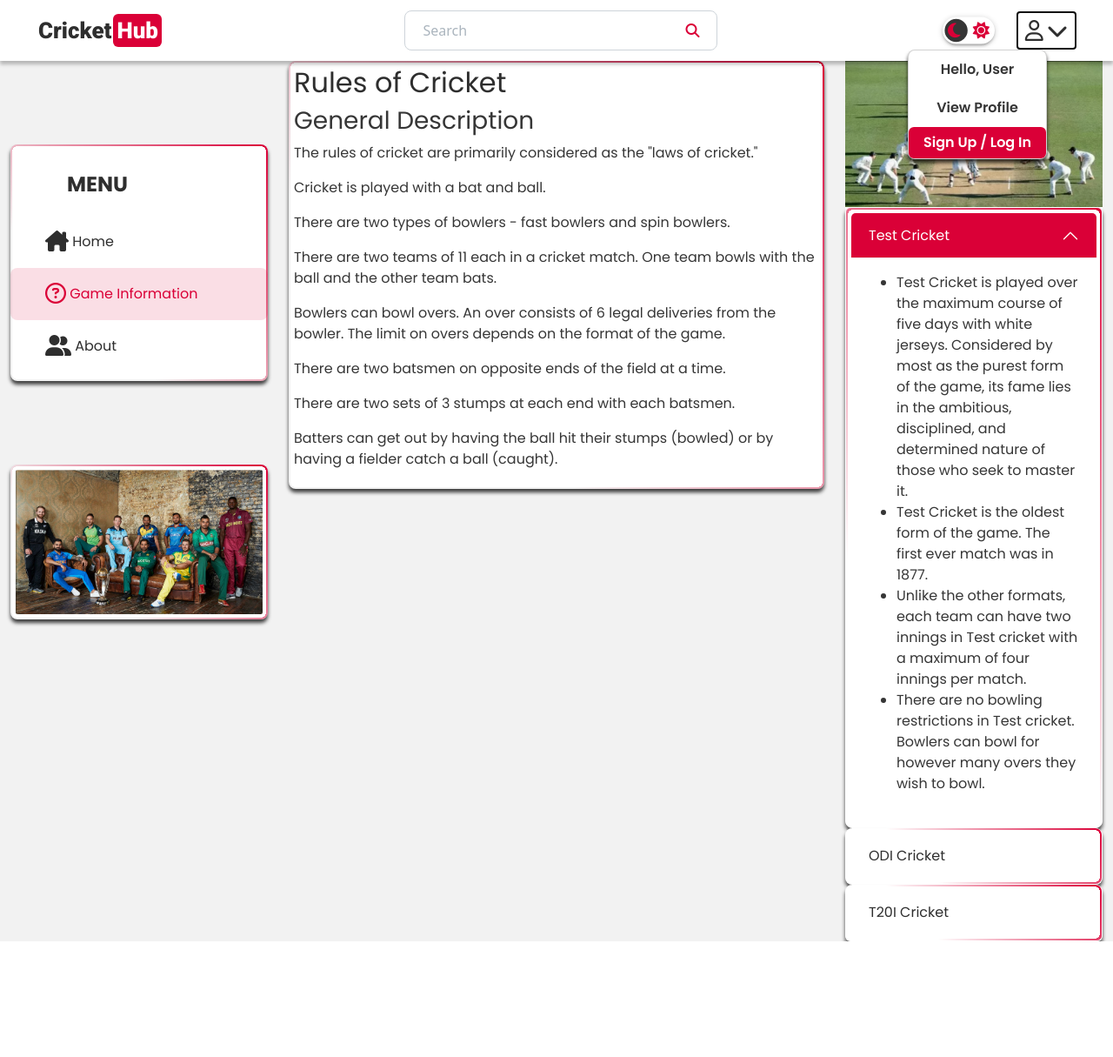
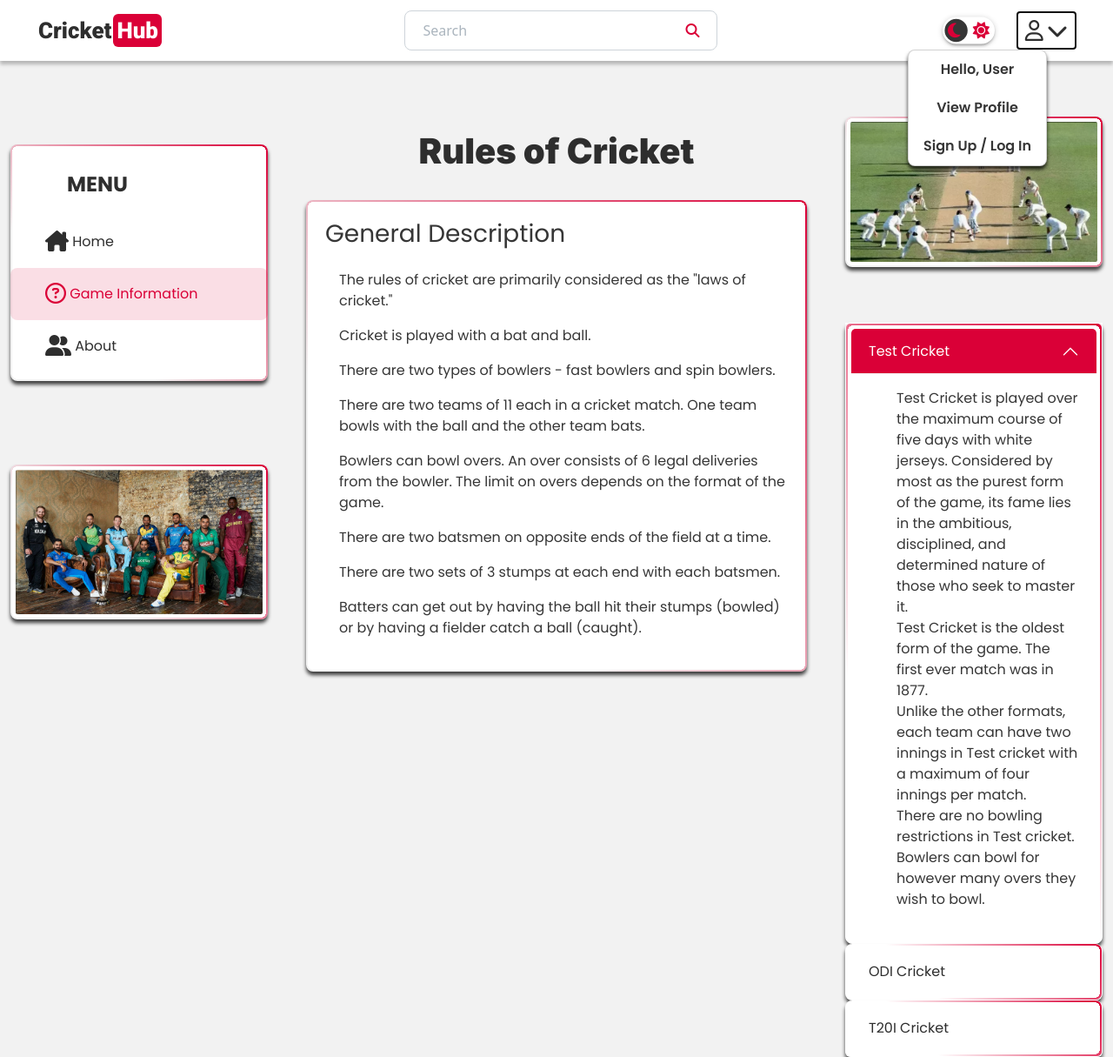
Before and after one commit to Sm3ggl3s/CricketHub, a Flask app: page /rules in a window 1280 px wide, after a click that opens the changed part. Shown: the whole page at 87% size. Before the commit the page ends 1082 px from the top, so only its background shows below. Run offline with Flask 2, Linux system fonts and the light colour scheme; some libraries are stand-ins or nearby versions.

Commit message:
fixed rules page and other general css issues

```diff
--- a/static/css/main.css
+++ b/static/css/main.css
@@ -39,6 +39,9 @@ body.dark {
     --login-placeholder: #f2f2f2;
 }
 
+li {
+    list-style-type: none;
+}
 
 /* Box Styling */
 .box-outline {
@@ -164,13 +167,6 @@ body.dark {
     background: var(--main-color);
     color: var(--white);
     border-radius: 6px;
-}
-
-.dropdown-button {
-    background: var(--main-color);
-    border-radius: 6px;
-    padding: 6px;
-    color: var(--white);
 }
 
 .dropdown {
@@ -330,6 +326,7 @@ body.dark {
 
 .user-post .counter {
     margin: auto 0;
+    margin-left: 1rem;
 }
 .user-post .like-counter {
     margin: 0;
@@ -340,6 +337,15 @@ body.dark {
     margin: 15px 0 10px 0;
     font-size: 20px;
     font-weight: 900;
+    color: var(--text-title);
+}
+
+.user-post .post-menu {
+    margin: 15px 0 10px 0;
+    color: var(--text-title);
+}
+
+.user-post .post-menu a:link, a:visited {
     color: var(--text-title);
 }
 
@@ -376,7 +382,7 @@ body.dark {
 .leaderboard {
     margin: 96px auto;
     max-width: 300px;
-    padding: 10px 0;
+    padding: 10px 16px;
     align-items: flex-start;
     color: var(--text-body);
 }
@@ -419,12 +425,36 @@ body.dark {
 
 /* Rules Page */
 
+.rules {
+    margin: 20px;
+}
+
 .rules-title {
     color: var(--text-title);
+    text-align: center;
+    font-size: 40px;
+    font-family: 'Inter', sans-serif;
+    font-weight: 900;
+    margin: 5rem 0 2rem 0;
 }
 
 .rules-subtitle, .rules-info {
     color: var(--text-body);
+    padding: 16px;
+}
+
+.rules-info {
+    padding-left: 32px;
+}
+
+.rules-subtitle {
+    padding-bottom: 0;
+}
+
+
+
+.img-rules {
+    margin: 4rem 0;
 }
 
 .rules-acc {
--- a/templates/_layout.html
+++ b/templates/_layout.html
@@ -62,8 +62,8 @@
                             <i class="fa-solid fa-chevron-down fa-xl"></i>
                         </a>
                         <ul class="dropdown-menu dropdown-menu-lg-end box-outline">
-                            <li><a class="dropdown-item dropdown-text" href="#"> Hello, User </a></li>
-                            <li><a class="dropdown-item dropdown-text" href="#"> View Profile</a></li>
+                            <li><a class="dropdown-item dropdown-text" role="link" aria-disabled="true"> Hello, User </a></li>
+                            <li><a class="dropdown-item dropdown-text" href="/profile"> View Profile</a></li>
                             <li><a class="dropdown-item dropdown-text dropdown-button" href="/login">Sign Up / Log In</a>
                             </li>
                         </ul>
--- a/templates/rules.html
+++ b/templates/rules.html
@@ -6,8 +6,8 @@
 <img class=" img-fluid box-outline" src="static/imgs/Colored-Cricket-Jerseys.png" alt="Color Cricket Jerseys">
 </div>
 <div class="col-md-6">
+  <h2 class="rules-title">Rules of Cricket</h2>
   <div class="rules box-outline">
-    <h2 class="rules-title">Rules of Cricket</h2>
     <h3 class="rules-subtitle">General Description</h3>
     <div class="rules-info">
       <p>The rules of cricket are primarily considered as the "laws of cricket."</p>
@@ -25,7 +25,7 @@
   </div>
 </div>
 <div class="col-md-3">
-  <img class="img-fluid" src="static/imgs/Test-Cricket.png" alt="Test Cricket">
+  <img class="img-fluid box-outline img-rules" src="static/imgs/Test-Cricket.png" alt="Test Cricket">
   <div class="accordion rules-acc" id="accordionExample">
     <div class="accordion-item box-outline">
       <h2 class="accordion-header" id="headingOne">
```
Also changed, not shown: templates/index.html (+13 -1 lines), static/images/wicket_error.png (deleted).
